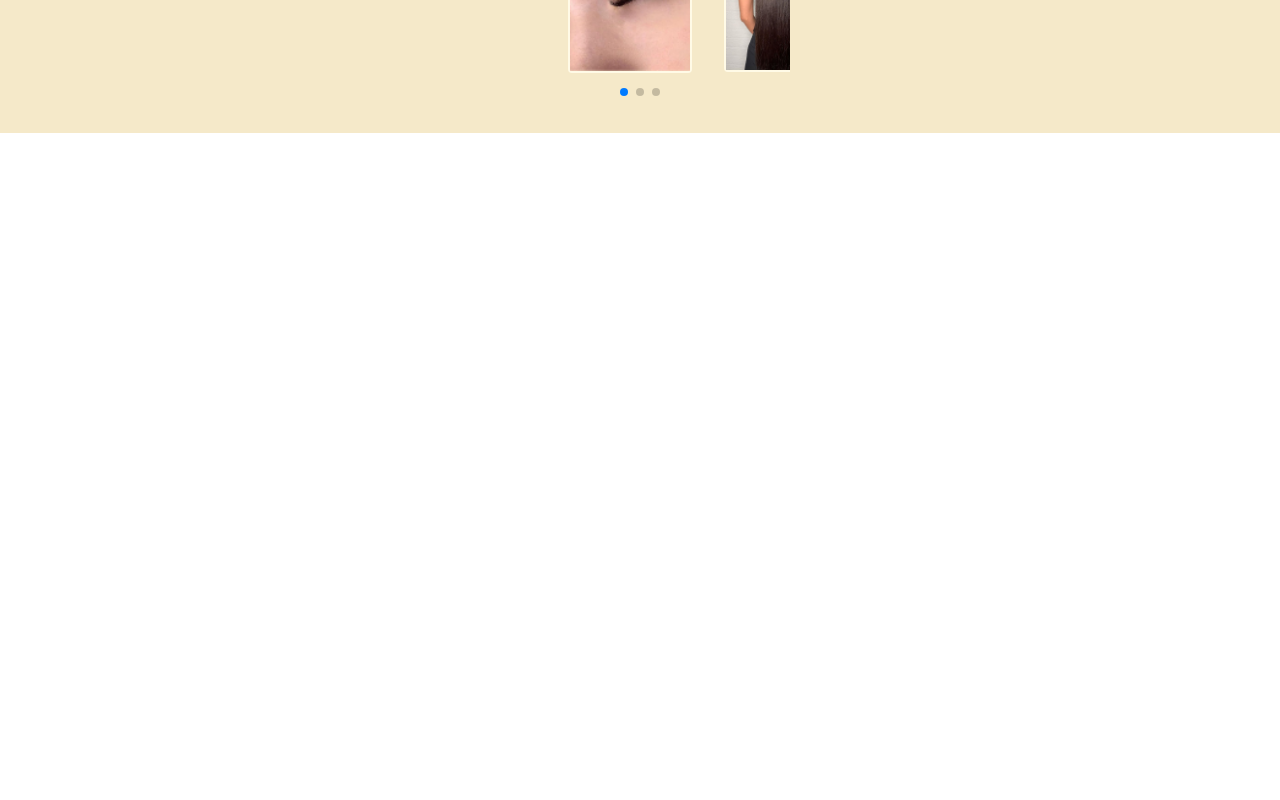
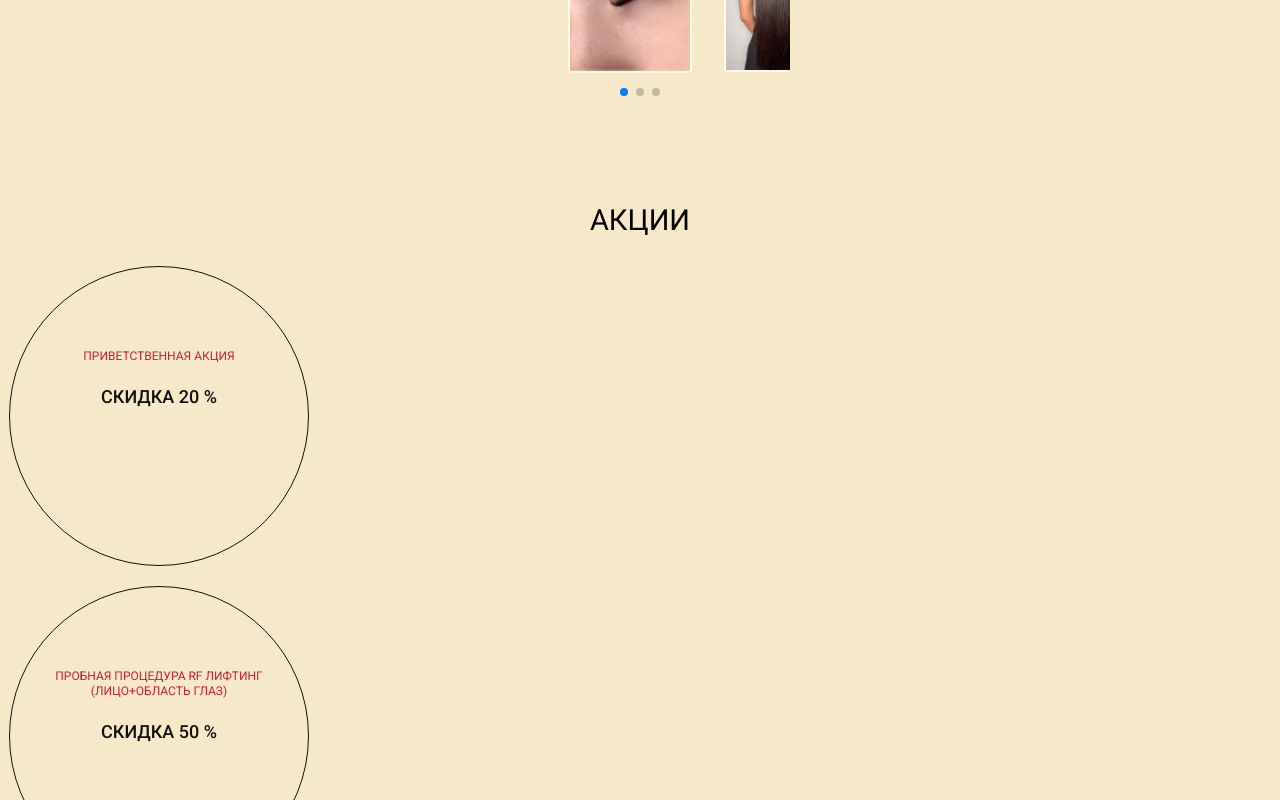
Before and after one commit to Sergey-Markov/salon-beauty, a React (Create React App) app: page / in a window 1280 px wide. Shown: the part 3020-3820 px from the top of the page. Before the commit the page ends 3153 px from the top, so only its background shows below. Built offline with nearby package versions, Linux system fonts and the light colour scheme.

Commit message:
add component Actions

```diff
--- a/src/App.js
+++ b/src/App.js
@@ -1,5 +1,6 @@
 // import "./App.css";
 import React from "react";
+import Actions from "./Components/Actions/Actions.js";
 import Benefits from "./Components/Benefits/Benefits.js";
 import ChoseUs from "./Components/ChoseUs/ChoseUs.js";
 import Container from "./Components/Container/Container.js";
@@ -21,6 +22,7 @@ function App() {
       <DiscountsBlock />
       <WelcomeCard />
       <Portfolio />
+      <Actions />
     </Container>
   );
 }
--- /dev/null
+++ b/src/Components/Actions/Actions.js
@@ -0,0 +1,34 @@
+import "./Actions.scss";
+
+const data = [
+  {
+    title: "приветственная акция",
+    discount: "скидка 20 %",
+  },
+  {
+    title: "Пробная процедура rf лифтинг (лицо+область глаз)",
+    discount: "скидка 50 %",
+  },
+  {
+    title: "пробная процедура эндосфера",
+    discount: "4300 грн.",
+  },
+  {
+    title: "подбираются под конкретного клиента",
+    discount: "персонализированные акции",
+  },
+];
+const Actions = () => {
+  return (
+    <div className="Actions">
+      <h2 className="Actions-title">акции</h2>
+      {data.map((el) => (
+        <div className="Actions-itemField">
+          <h3 className="Actions-itemField--title">{el.title}</h3>
+          <p className="Actions-itemField--discount">{el.discount}</p>
+        </div>
+      ))}
+    </div>
+  );
+};
+export default Actions;
--- /dev/null
+++ b/src/Components/Actions/Actions.scss
@@ -0,0 +1,64 @@
+.Actions{
+    padding: 70px 9px;
+    margin-left: auto;
+    margin-right: auto;
+    text-transform: uppercase;
+    text-align: center;
+
+
+    &-title{
+        font-style: normal;
+        font-weight: 400;
+        font-size: 29px;
+        line-height: 35px;
+        color: #000000;
+        margin-bottom: 28px;
+
+    }
+    &-itemField{
+        width: 300px;
+        height: 300px;
+        padding: 10px 45px;
+        border-radius: 50%;
+        background-color: transparent;
+        border: 1px solid #101010;
+
+        color: #D0202A;
+        padding-top: 82px;
+        &:not(:last-child){
+            margin-bottom: 20px;
+        }
+
+        &--title{
+            font-style: normal;
+            font-weight: 400;
+            font-size: 12px;
+            line-height: 15px;
+            margin-bottom: 22px;
+
+        }
+        &--discount{
+            color: #101010;
+            font-style: normal;
+            font-weight: 500;
+            font-size: 18px;
+            line-height: 22px;
+        }
+        &:hover,
+        &:focus{
+            color: #FFFFFF;
+            font-size: 14px;
+            line-height: 17px;
+            background-color: #D0202A;
+            border: 1px solid #D0202A;
+        }
+        &:hover &--discount,
+        &:focus &--discount{
+            color: #FFFFFF;
+
+        }
+
+
+
+    }
+}
--- /dev/null
+++ b/src/Components/Actions/index.js
@@ -0,0 +1,3 @@
+import Actions from "./Actions";
+
+export { Actions };
```
